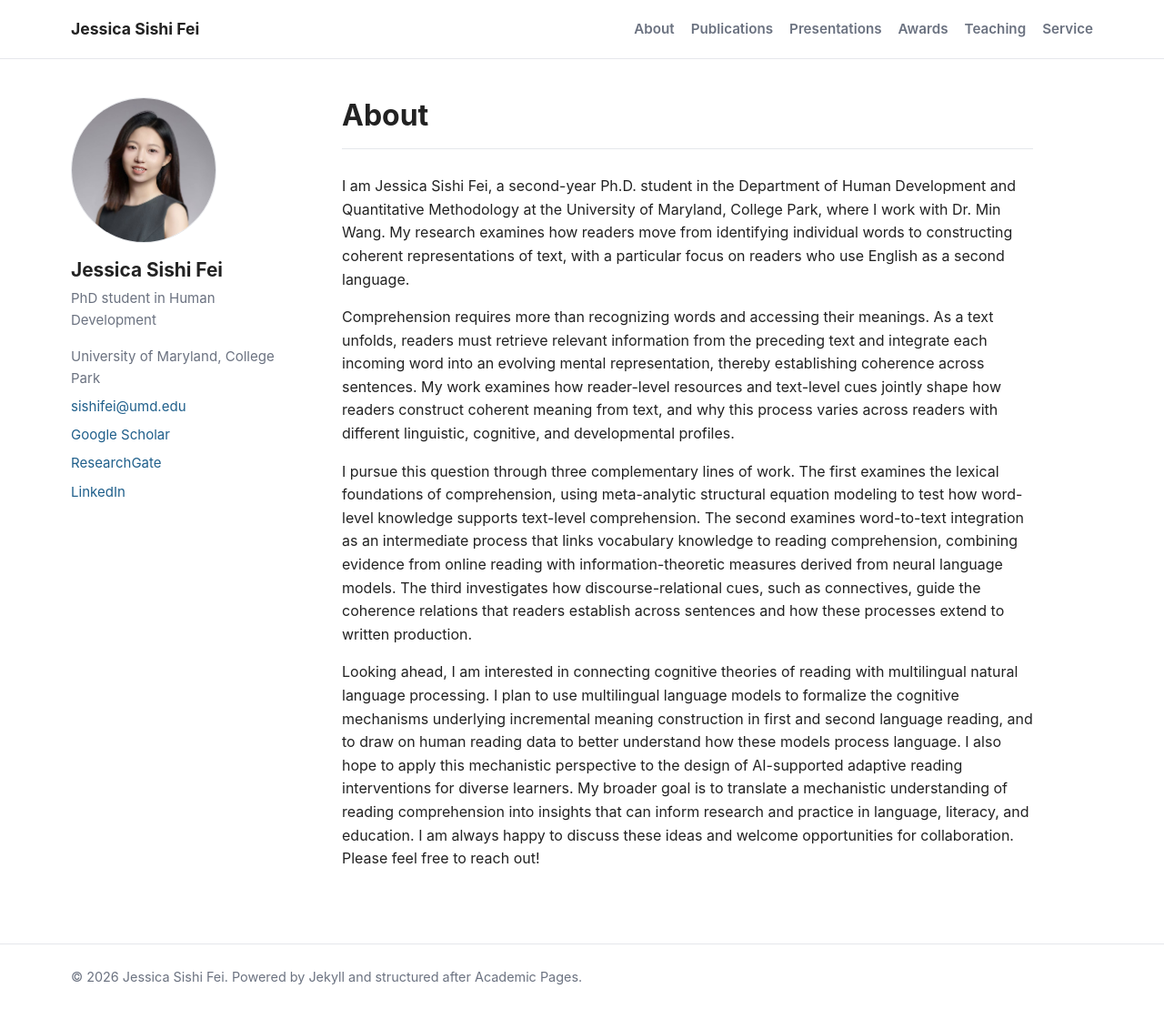
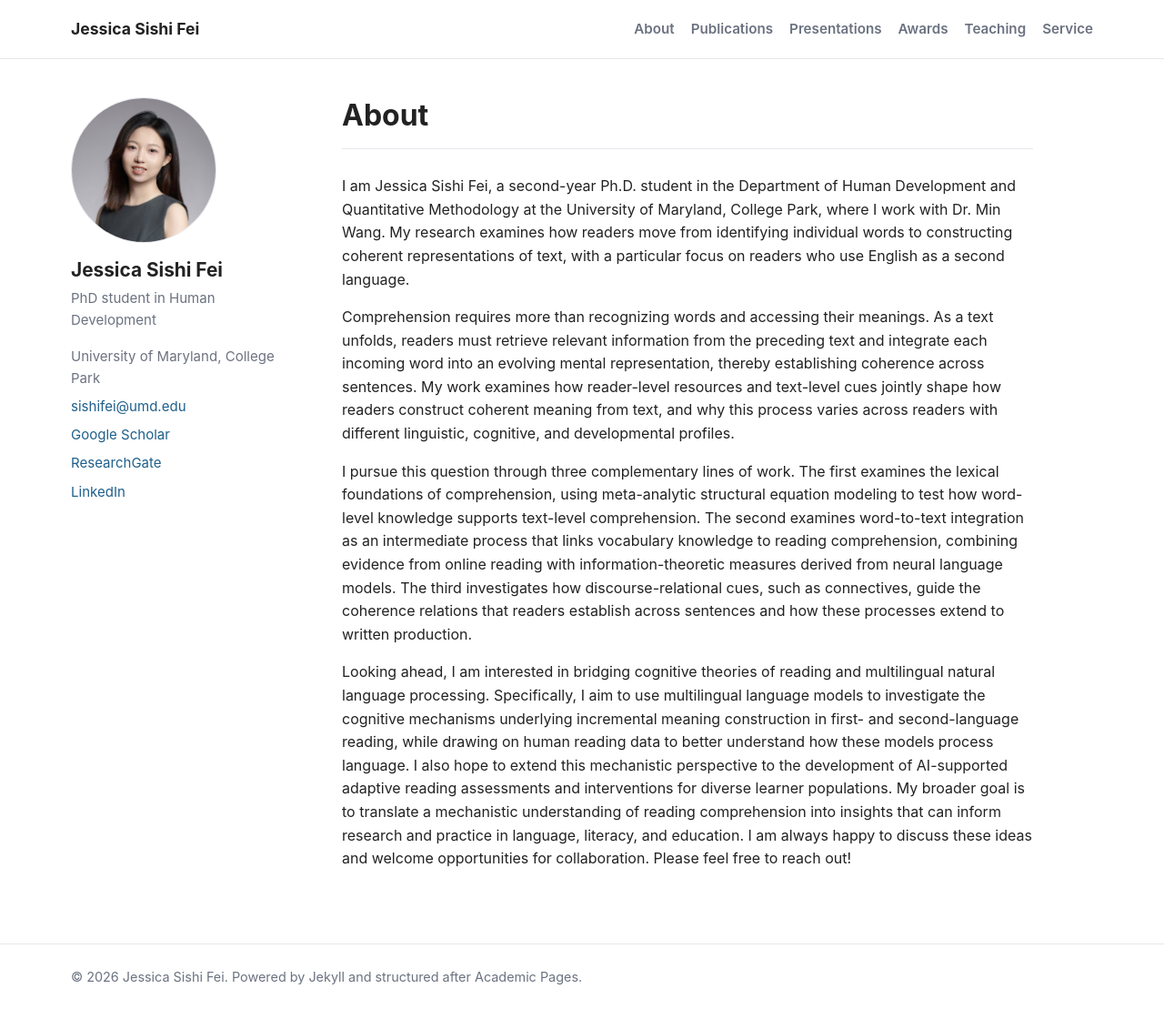
Before and after one commit to jessicasishifei/jessicasishifei.github.io, a Jekyll site: the page built from index.md, in a window 1280 px wide. Shown: the whole page at 91% size. Built offline with Jekyll 4.4.1, drawn with Linux system fonts in a browser that asks for light colours.

Commit message:
About page: update Looking ahead paragraph
Co-Authored-By: Claude Fable 5.2 <noreply@anthropic.com>
Claude-Session: https://claude.ai/code/session_01Ax9EbPD7o4KQgBDJxXgndQ

```diff
--- a/index.md
+++ b/index.md
@@ -10,4 +10,4 @@ Comprehension requires more than recognizing words and accessing their meanings.
 
 I pursue this question through three complementary lines of work. The first examines the lexical foundations of comprehension, using meta-analytic structural equation modeling to test how word-level knowledge supports text-level comprehension. The second examines word-to-text integration as an intermediate process that links vocabulary knowledge to reading comprehension, combining evidence from online reading with information-theoretic measures derived from neural language models. The third investigates how discourse-relational cues, such as connectives, guide the coherence relations that readers establish across sentences and how these processes extend to written production.
 
-Looking ahead, I am interested in connecting cognitive theories of reading with multilingual natural language processing. I plan to use multilingual language models to formalize the cognitive mechanisms underlying incremental meaning construction in first and second language reading, and to draw on human reading data to better understand how these models process language. I also hope to apply this mechanistic perspective to the design of AI-supported adaptive reading interventions for diverse learners. My broader goal is to translate a mechanistic understanding of reading comprehension into insights that can inform research and practice in language, literacy, and education. I am always happy to discuss these ideas and welcome opportunities for collaboration. Please feel free to reach out!
+Looking ahead, I am interested in bridging cognitive theories of reading and multilingual natural language processing. Specifically, I aim to use multilingual language models to investigate the cognitive mechanisms underlying incremental meaning construction in first- and second-language reading, while drawing on human reading data to better understand how these models process language. I also hope to extend this mechanistic perspective to the development of AI-supported adaptive reading assessments and interventions for diverse learner populations. My broader goal is to translate a mechanistic understanding of reading comprehension into insights that can inform research and practice in language, literacy, and education. I am always happy to discuss these ideas and welcome opportunities for collaboration. Please feel free to reach out!
```
